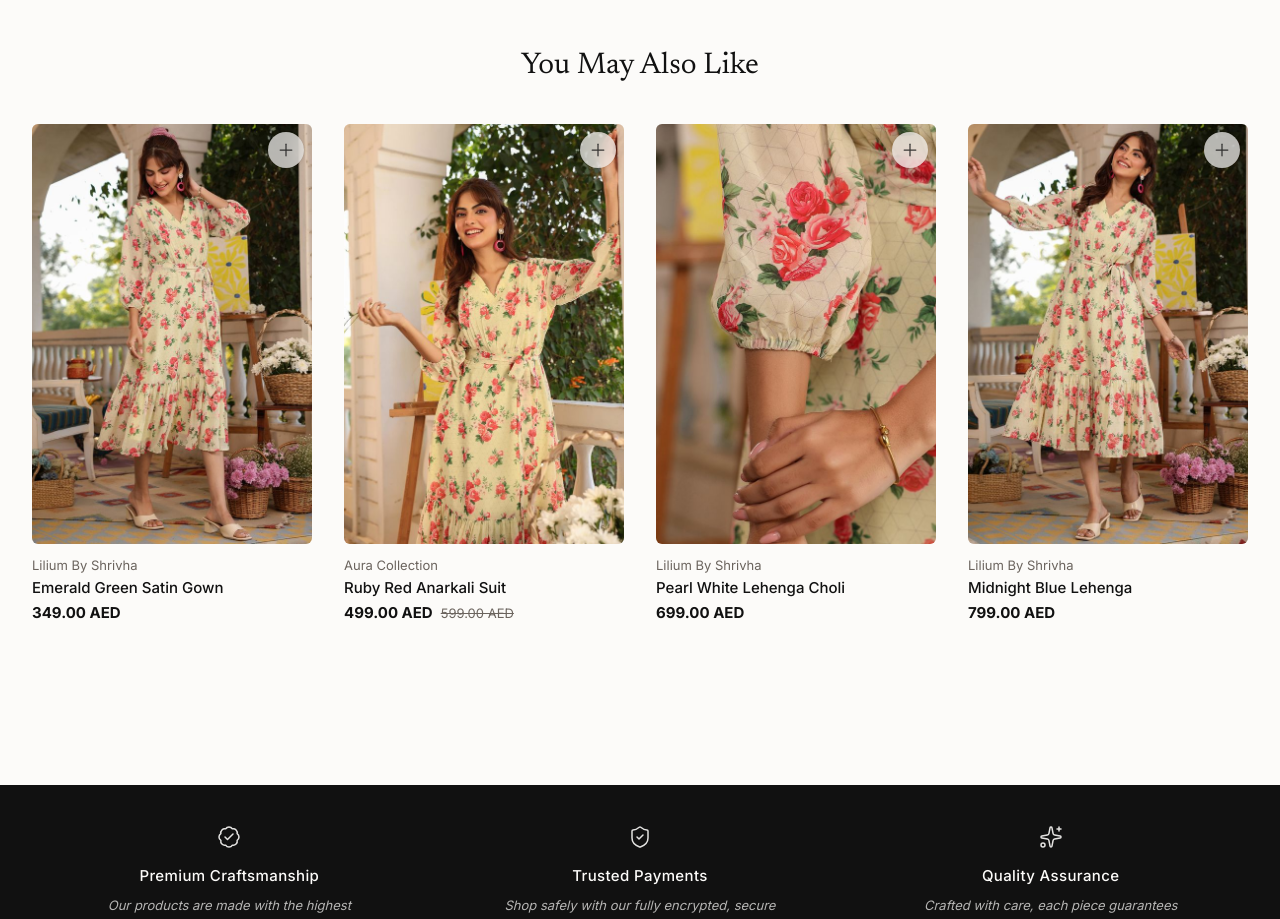
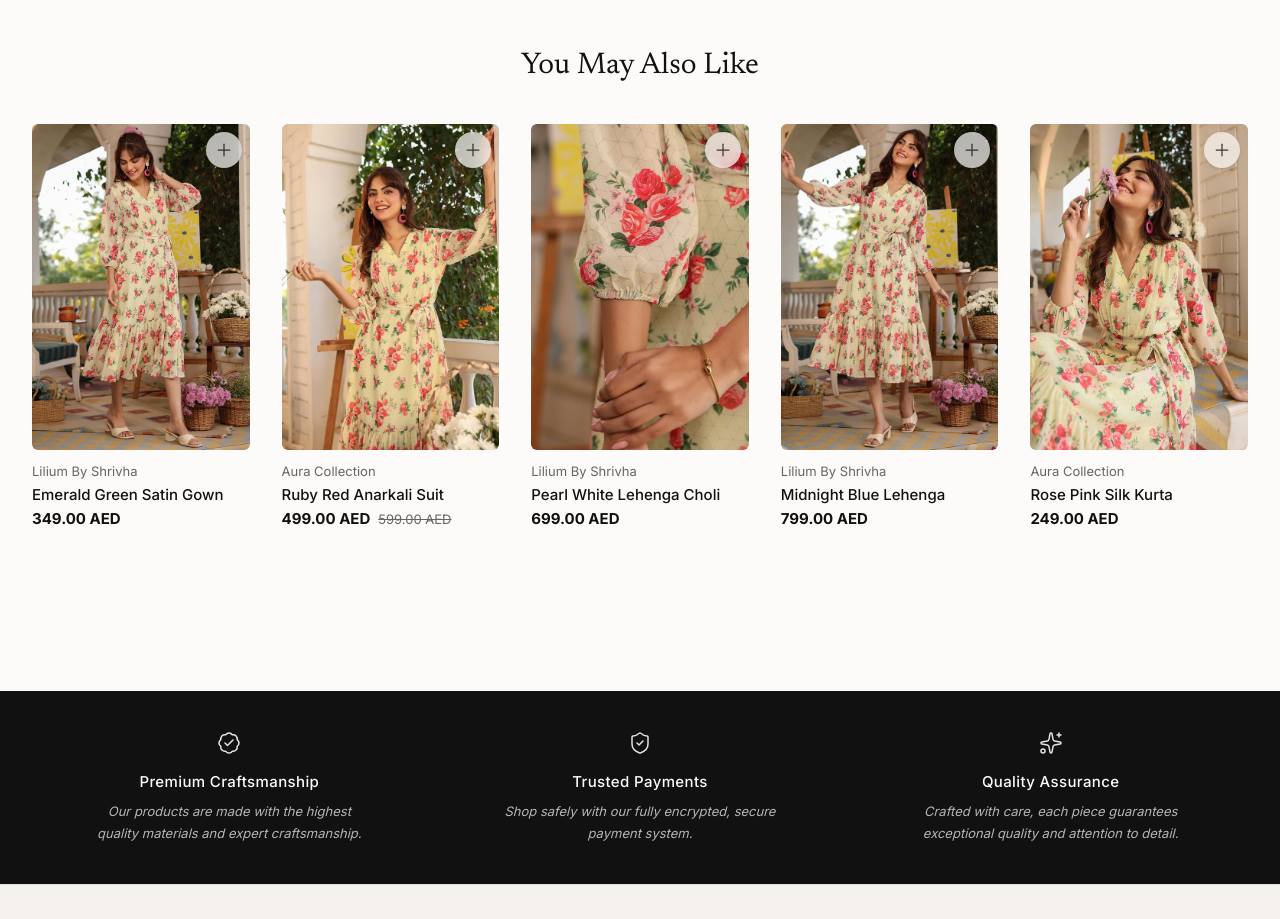
Before and after one commit to viveksynops/ar-boutique, a Next.js app: page /collections/1 in a window 1280 px wide. Shown: the part 1420-2339 px from the top of the page. Built offline with nearby package versions, Linux system fonts and the light colour scheme.

Commit message:
fix(catalog): product page mobile layout refinements and recommendations

```diff
--- a/app/collections/[slug]/page.tsx
+++ b/app/collections/[slug]/page.tsx
@@ -84,7 +84,7 @@ export default async function ProductPage({
           {/* Recommended Products */}
           <div className="mt-24 pt-16 border-t border-border">
             <h2 className="font-heading text-2xl sm:text-3xl text-foreground text-center mb-10">You May Also Like</h2>
-            <div className="grid grid-cols-2 md:grid-cols-4 gap-4 sm:gap-6 lg:gap-8">
+            <div className="grid grid-cols-2 md:grid-cols-5 gap-4 sm:gap-6 lg:gap-8">
               {[
                 {
                   id: "2",
@@ -118,10 +118,18 @@ export default async function ProductPage({
                   price: "799.00 AED",
                   imageSrc: "/images/JAA25DR01202.jpeg",
                   href: "/collections/midnight-blue-lehenga"
+                },
+                {
+                  id: "6",
+                  name: "Rose Pink Silk Kurta",
+                  brand: "Aura Collection",
+                  price: "249.00 AED",
+                  imageSrc: "/images/JAA25DR01202-1.jpeg",
+                  href: "/collections/rose-pink-silk-kurta"
                 }
-              ].map((rec) => (
+              ].map((rec, index) => (
+                <div key={rec.id} className={index === 4 ? "hidden md:block" : "block"}>
                   <ProductCard
-                  key={rec.id}
                     name={rec.name}
                     brand={rec.brand}
                     price={rec.price}
@@ -129,6 +137,7 @@ export default async function ProductPage({
                     imageSrc={rec.imageSrc}
                     href={rec.href}
                   />
+                </div>
               ))}
             </div>
           </div>
```
Also changed, not shown: 1 other file (tests, documents, lock files or other folders). Lines whose indentation alone changed are shown as unchanged.
